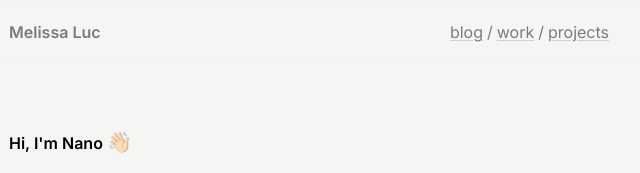
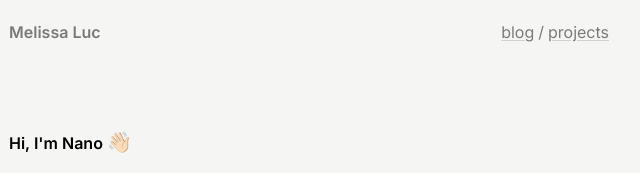
Before and after one commit to melissaluc/melissaluc.github.io, an Astro site: page / in a window 1280 px wide. Shown: the top 173 px of the page, 331-971 px from the left. Built offline with nearby package versions, Linux system fonts and the light colour scheme; Astro itself is replaced by a stand-in of ours; a web font is replaced by a local one.

Commit message:
update header removing work link

```diff
--- a/src/components/Header.astro
+++ b/src/components/Header.astro
@@ -16,12 +16,12 @@ import { SITE } from "@consts";
         <Link href="/blog">
           blog
         </Link>
-        <span>
+        <!-- <span>
           {`/`}
-        </span>
-        <Link href="/work">
+        </span> -->
+        <!-- <Link href="/work">
           work
-        </Link>
+        </Link> -->
         <span>
           {`/`}
         </span>
```
